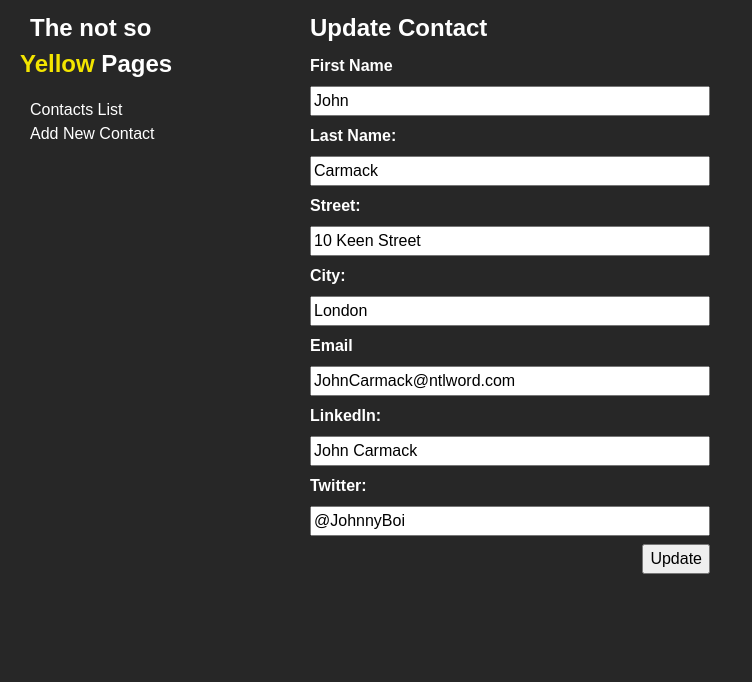
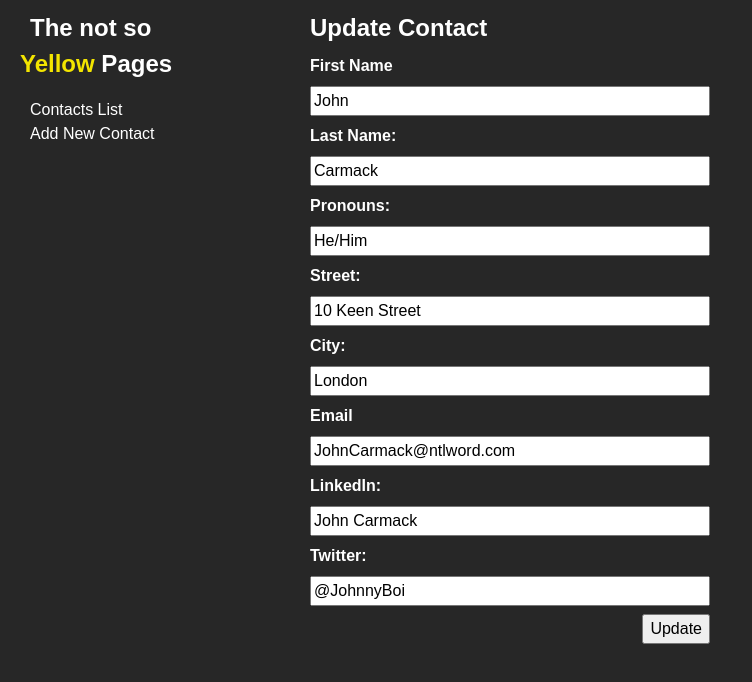
Before and after one commit to boolean-uk/react-address-book, a React (Create React App) app: page /contacts/1/edit in a window 1280 px wide. Shown: the top 682 px of the page, without its empty margins (0-752 px from the left). Built offline with nearby package versions, Linux system fonts and the light colour scheme; data requests are answered from the project's data file.

Commit message:
Finished up comments

```diff
--- a/db/db.json
+++ b/db/db.json
@@ -8,14 +8,19 @@
       "city": "London",
       "email": "JohnCarmack@ntlword.com",
       "linkedIn": "John Carmack",
-      "twitter": "@JohnnyBoi"
+      "twitter": "@JohnnyBoi",
+      "pronouns": "He/Him"
     },
     {
       "id": 2,
       "firstName": "Grace",
       "lastName": "Hopper",
       "street": "32 Deebug Road",
-      "city": "London"
+      "city": "London",
+      "pronouns": "She/Her",
+      "email": "GHopper@hotmail.com",
+      "linkedIn": "Grace Hopper",
+      "twitter": "@GrassHopper"
     },
     {
       "firstName": "John",
@@ -25,7 +30,8 @@
       "id": 4,
       "email": "JohnDoe@hotmail.com",
       "twitter": "@JohnnyD",
-      "linkedIn": "John Doe"
+      "linkedIn": "John Doe",
+      "pronouns": "He/Him"
     },
     {
       "firstName": "Dave",
@@ -35,7 +41,8 @@
       "email": "DaveRevell@Sealand.com",
       "linkedIn": "Dave",
       "twitter": "Dex",
-      "id": 3
+      "id": 3,
+      "pronouns": "He/Him"
     },
     {
       "firstName": "TestingFirstName",
@@ -45,17 +52,19 @@
       "email": "Test@Testmail.com",
       "linkedIn": "Test LinkedIn",
       "twitter": "@TestOnTwitter",
-      "id": 5
+      "id": 5,
+      "pronouns": "They/It"
     },
     {
       "firstName": "Test",
       "lastName": "Test",
       "street": "awdwasdaw",
-      "city": "sdawsdwa 2",
+      "city": "sdawsdwa",
       "email": "sdawdsd@asdwa.com",
       "linkedIn": "dawsdwas",
       "twitter": "dwasdwa",
-      "id": 6
+      "id": 6,
+      "pronouns": "He/They"
     }
   ]
 }
--- a/src/components/ContactsAdd.js
+++ b/src/components/ContactsAdd.js
@@ -4,6 +4,7 @@ import { Navigate, useNavigate } from "react-router-dom";
 const initialState = {
   "firstName": "",
   "lastName": "",
+  "pronouns": "",
   "street": "",
   "city": "",
   "linkedIn": "",
@@ -20,8 +21,12 @@ function ContactsAdd(props) {
   const nav = useNavigate()
 
   const handleChange = event => {
+    // set the name and value (of the input) to be the target
+    // eg. input for firstName
     const {name, value} = event.target
+    // create a new variable, and asign all of the contactData Obj to it
     const newContactData = {...contactData}
+    // Apply the new data that was input into the above fields into contactData
     newContactData[`${name}`] = value
     setContactData(newContactData)
   }
@@ -69,6 +74,17 @@ function ContactsAdd(props) {
         placeholder='Hilda'
         onChange={handleChange}
         value={contactData.lastName}
+        required
+      />
+
+      <label htmlFor="pronouns">Pronouns:</label>
+      <input
+        id="pronouns"
+        name="pronouns"
+        type="text"
+        placeholder='She/They'
+        onChange={handleChange}
+        value={contactData.pronouns}
         required
       />
 
--- a/src/components/ContactsEdit.js
+++ b/src/components/ContactsEdit.js
@@ -3,8 +3,7 @@ import { useParams, useNavigate } from 'react-router-dom'
 
 function ContactsEdit(props) {
   // setContacts and contacts must be passed as props
-  // to this component so new contacts can be added to the
-  // state
+  // to this component so contacts within the state can be edited
   const { setContacts, contacts } = props
   const [contactData, setContactData] = useState({})
   const nav = useNavigate()
@@ -17,7 +16,8 @@ function ContactsEdit(props) {
   }, [])
 
   const handleChange = event => {
-    // set the name and value (of the input) to be the target eg. input for firstName
+    // set the name and value (of the input) to be the target
+    // eg. input for firstName
     const {name, value} = event.target
     // create a new variable, and asign all of the contactData Obj to it
     const newContactData = {...contactData}
@@ -79,6 +79,17 @@ function ContactsEdit(props) {
         placeholder='Hilda'
         onChange={handleChange}
         value={contactData.lastName}
+        required
+      />
+
+      <label htmlFor="pronouns">Pronouns:</label>
+      <input
+        id="pronouns"
+        name="pronouns"
+        type="text"
+        placeholder='She/They'
+        onChange={handleChange}
+        value={contactData.pronouns}
         required
       />
 
--- a/src/components/ContactsView.js
+++ b/src/components/ContactsView.js
@@ -22,7 +22,10 @@ function ContactsView() {
   return (
     <div>
       <h2>{contact.firstName} {contact.lastName}</h2>
-      <p>{contact.street}, {contact.city}</p>
+      <p>Pronouns: {contact.pronouns}</p>
+      <p>Address: {contact.street}, {contact.city}</p>
+      <br></br>
+      <p>Contact Info:</p>
       <p>{contact.email}</p>
       <p>LinkedIn: {contact.linkedIn}</p>
       <p>Twitter: {contact.twitter}</p>
```
